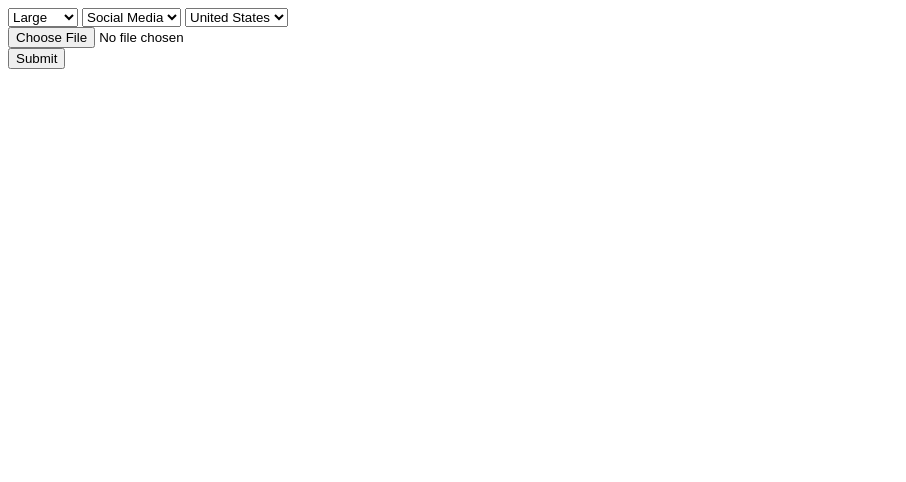
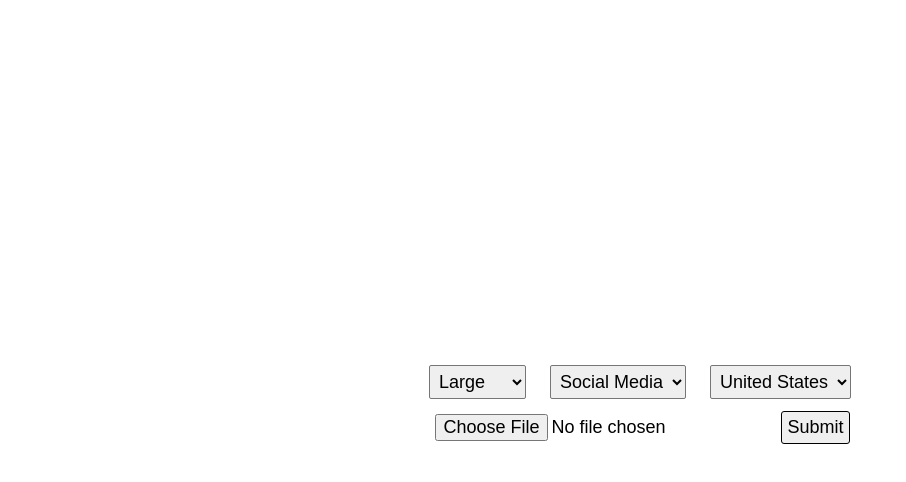
Before and after one commit to tristenallgaier2023/privacy-helper, a plain HTML site: page index.html in a window 1280 px wide. Shown: the whole page, without its empty margins (0-906 px from the left). Drawn offline with Linux system fonts and the light colour scheme.

Commit message:
added styling

```diff
--- a/index.html
+++ b/index.html
@@ -4,6 +4,8 @@
    <link rel="stylesheet" type="text/css" href="styles.css"/>
 </header>
 <body>
+    <div class="select-container">
+        <div class="drop-downs">
             <select name="size" id="size">
                 <option>Large</option>
                 <option>Medium</option>
@@ -20,11 +22,14 @@
                 <option>China</option>
                 <option>Japan</option>
             </select>
+        </div>
         <form id="fileForm">
             <input type="file" id="csvFile" accept=".csv" />
             <br />
             <input type="submit" value="Submit" />
          </form>
+    </div>
+
     <script src="calculate.js"></script>
 </body>
 </html>
--- a/styles.css
+++ b/styles.css
@@ -0,0 +1,54 @@
+* {
+    box-sizing: border-box;
+    margin: 0;
+    padding: 0;
+}
+
+body {
+    height: 100vh;
+    width: 100vw;
+}
+
+.select-container {
+    width: 100%;
+    height: 100%;
+    display: flex;
+    flex-direction: column;
+    justify-content: center;
+    align-items: center;
+    z-index: 0;
+}
+
+select {
+    font-size: large;
+    padding: 5px 5px;
+    margin: 10px 10px;
+    border-radius: 2px;
+}
+
+#fileForm > input[type="submit"]:hover {
+    cursor: pointer;
+}
+
+select:hover, #fileForm > input[type="submit"]:hover {
+    cursor: pointer;
+    background-color: rgb(185, 185, 185);
+    transition: ease-in-out 0.2s;
+}
+
+#fileForm > input[type="submit"] {
+    border: 1px solid black;
+    border-radius: 3px;
+}
+
+#fileForm {
+    display: flex;
+    justify-content: center;
+    align-items: center;
+}
+
+#fileForm > input {
+    font-size: large;
+    border-radius: 5px;
+    padding: 5px 5px;
+}
```
Lines whose indentation alone changed are shown as unchanged.
